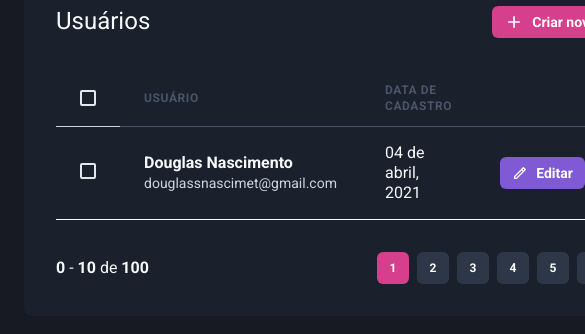
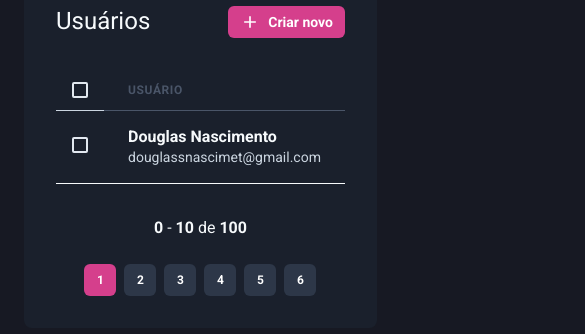
Before and after one commit to dougsn/Ignite, a Next.js app in the folder ReactJS/dashgo/: page /users in a window 390 px wide. Shown: the part 170-504 px from the top of the page, 585 px wide, since content can reach past the window. Built offline with nearby package versions, Linux system fonts and the light colour scheme.

Commit message:
Finalizando responsividade das telas

```diff
--- a/ReactJS/dashgo/src/components/Pagination/index.tsx
+++ b/ReactJS/dashgo/src/components/Pagination/index.tsx
@@ -4,7 +4,7 @@
 export function Pagination() {
   return (
     <Stack
-      direction="row"
+      direction={["column","row"]}
       spacing="6"
       mt="8"
       justify="space-between"
--- a/ReactJS/dashgo/src/pages/dashboard.tsx
+++ b/ReactJS/dashgo/src/pages/dashboard.tsx
@@ -72,13 +72,13 @@
           minChildWidth="320px"
           alignItems="flex-start"
         >
-          <Box p="8" bg="gray.800" borderRadius={8} padding="4">
+          <Box p={["6","8"]} bg="gray.800" borderRadius={8} padding="4">
             <Text fontSize="lg" mb="4">
               Inscritos da semana
             </Text>
             <Chart options={options} series={series} type="area" height={160} />
           </Box>
-          <Box p="8" bg="gray.800" borderRadius={8} padding="4">
+          <Box p={["6","8"]} bg="gray.800" borderRadius={8} padding="4">
             <Text fontSize="lg" mb="4">
               Taxa de abertura
             </Text>
--- a/ReactJS/dashgo/src/pages/users/create.tsx
+++ b/ReactJS/dashgo/src/pages/users/create.tsx
@@ -20,7 +20,7 @@
 
       <Flex w="100%" mt="6" maxWidth={1480} mx="auto" p="6">
         <Sidebar />
-        <Box flex="1" borderRadius={8} bg="gray.800" p="8">
+        <Box flex="1" borderRadius={8} bg="gray.800" p={["6","8"]}>
           <Heading size="lg" fontWeight="normal">
             Criar usuário
           </Heading>
@@ -28,12 +28,12 @@
           <Divider my="6" borderColor="gray.700" />
 
           <VStack spacing="8">
-            <SimpleGrid minChildWidth="240px" spacing="8" w="100%">
+            <SimpleGrid minChildWidth="240px" spacing={["6","8"]} w="100%">
               <Input name="name" label="Nome Completo" />
               <Input name="email" type="email" label="E-mail" />
             </SimpleGrid>
 
-            <SimpleGrid minChildWidth="240px" spacing="8" w="100%">
+            <SimpleGrid minChildWidth="240px" spacing={["6","8"]} w="100%">
               <Input name="password" type="password" label="Senha" />
               <Input
                 name="password_confirmation"
--- a/ReactJS/dashgo/src/pages/users/index.tsx
+++ b/ReactJS/dashgo/src/pages/users/index.tsx
@@ -15,10 +15,15 @@
   Thead,
   Tr,
   Text,
+  useBreakpointValue,
 } from "@chakra-ui/react";
 import { RiAddLine, RiPencilLine } from "react-icons/ri";
 
 export default function UserList() {
+  const isWideVersion = useBreakpointValue({
+    base: false,
+    lg: true,
+  });
   return (
     <Box>
       <Header />
@@ -45,17 +50,18 @@
           <Table colorScheme="withAlpha">
             <Thead>
               <Tr>
-                <Th px="6" color="gray.300" width="8">
+                <Th px={["4", "4", "6"]} color="gray.300" width="8">
                   <Checkbox colorScheme="pink" />
                 </Th>
                 <Th>Usuário</Th>
-                <Th>Data de cadastro</Th>
-                <Th width="8"></Th>
+
+                {isWideVersion && <Th>Data de cadastro</Th>}
+
               </Tr>
             </Thead>
             <Tbody>
               <Tr>
-                <Td px="6">
+                <Td px={["4", "4", "6"]}>
                   <Checkbox colorScheme="pink" />
                 </Td>
                 <Td>
@@ -66,18 +72,10 @@
                     </Text>
                   </Box>
                 </Td>
-                <Td>04 de abril, 2021</Td>
-                <Td>
-                  <Button
-                    as="a"
-                    size="sm"
-                    fontSize="sm"
-                    colorScheme="purple"
-                    leftIcon={<Icon as={RiPencilLine} fontSize="16" />}
-                  >
-                    Editar
-                  </Button>
-                </Td>
+
+                {isWideVersion && <Td>04 de abril, 2021</Td>}
+
+
               </Tr>
             </Tbody>
           </Table>
```
